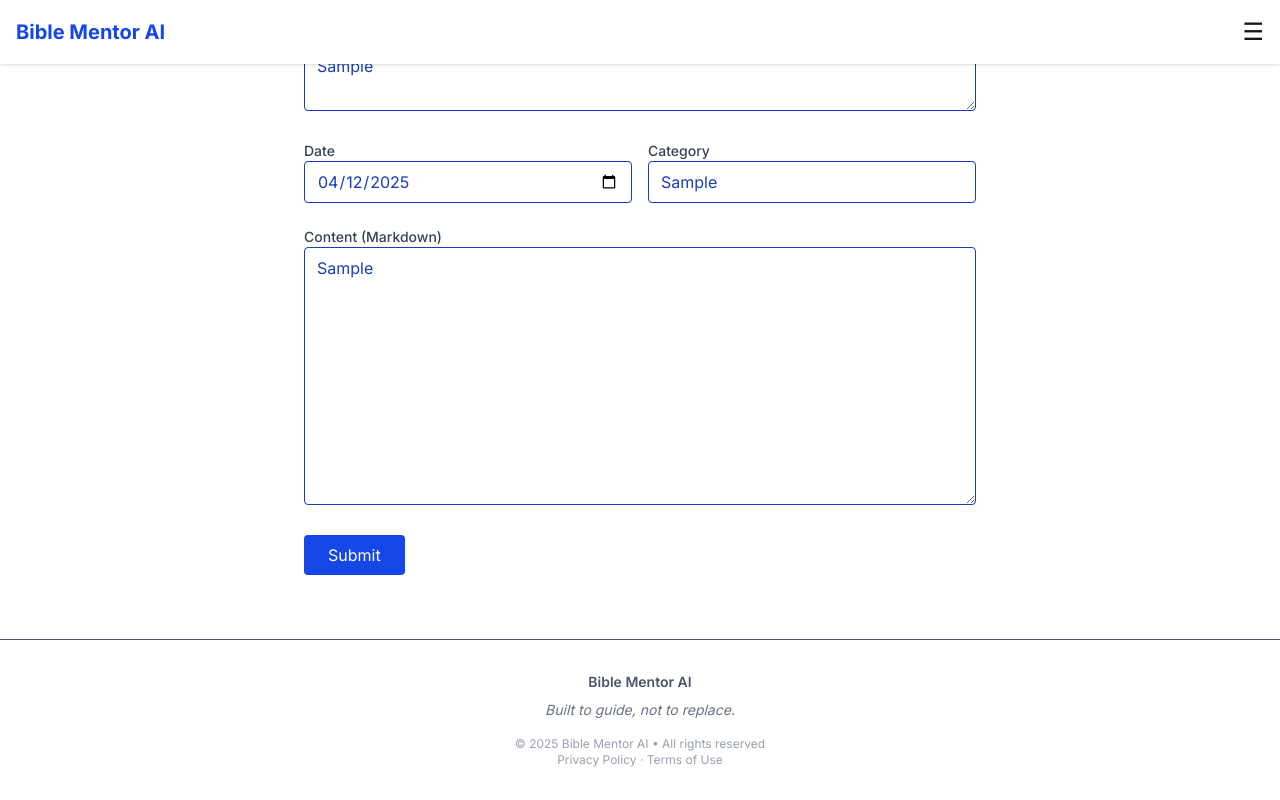
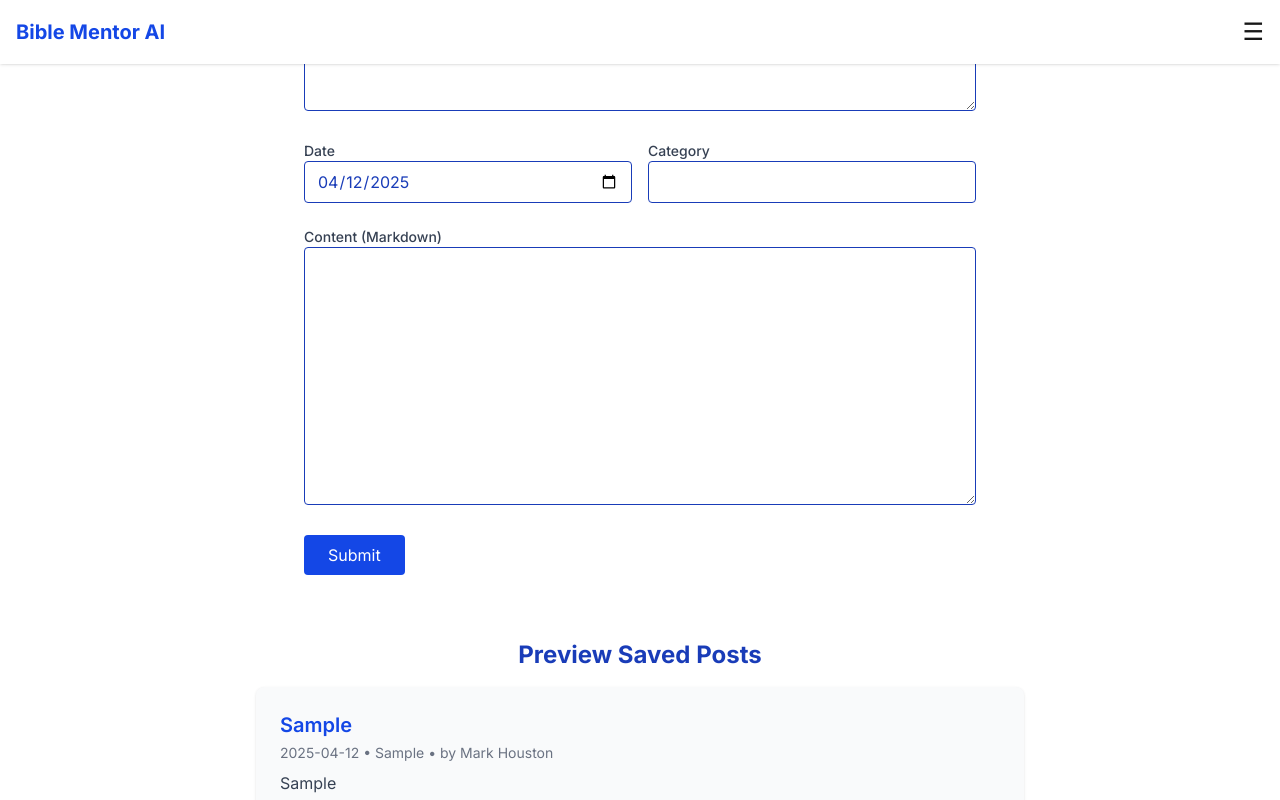
Before and after one commit to houstonmarkw/bible-mentor-ai-frontend, a Next.js app: page /admin/blog in a window 1280 px wide. Both pictures are taken after typing "Sample", "Sample", "Sample", "Sample", "Sample" into the empty fields and a click on the button "Submit". Shown: the part 403-1203 px from the top of the page. Built offline with nearby package versions, Linux system fonts and the light colour scheme.

Commit message:
admin panel blog preview

```diff
--- a/src/app/admin/blog/page.tsx
+++ b/src/app/admin/blog/page.tsx
@@ -2,9 +2,20 @@
 
 import { useState } from 'react';
 import Head from 'next/head';
+import Link from 'next/link';
+
+type BlogPost = {
+  title: string;
+  slug: string;
+  summary: string;
+  date: string;
+  author: string;
+  category: string;
+  content: string;
+};
 
 export default function AdminBlogPage() {
-  const [form, setForm] = useState({
+  const [form, setForm] = useState<BlogPost>({
     title: '',
     slug: '',
     summary: '',
@@ -14,6 +25,7 @@ export default function AdminBlogPage() {
     content: '',
   });
 
+  const [savedPosts, setSavedPosts] = useState<BlogPost[]>([]);
   const [submitted, setSubmitted] = useState(false);
 
   const handleChange = (e: React.ChangeEvent<HTMLInputElement | HTMLTextAreaElement>) => {
@@ -29,8 +41,20 @@ export default function AdminBlogPage() {
       return;
     }
 
-    console.log('📝 New blog post data:', form);
+    const newPost = { ...form };
+    setSavedPosts((prev) => [...prev, newPost]);
+    console.log('📝 New blog post data:', newPost);
+
     setSubmitted(true);
+    setForm({
+      title: '',
+      slug: '',
+      summary: '',
+      date: new Date().toISOString().slice(0, 10),
+      author: 'Mark Houston',
+      category: '',
+      content: '',
+    });
   };
 
   return (
@@ -45,7 +69,7 @@ export default function AdminBlogPage() {
 
           {submitted && (
             <div className="bg-green-100 text-green-700 px-4 py-2 rounded mb-6 text-sm text-center">
-              Post submitted! Check the console — Firestore integration coming next.
+              Post submitted! Preview added below.
             </div>
           )}
 
@@ -124,6 +148,22 @@ export default function AdminBlogPage() {
             </button>
           </form>
         </div>
+
+        {/* 📝 Blog Post Preview List */}
+        {savedPosts.length > 0 && (
+          <div className="max-w-3xl mx-auto mt-16 space-y-10">
+            <h2 className="text-2xl font-bold text-blue-800 mb-4 text-center">Preview Saved Posts</h2>
+            {savedPosts.map((post, idx) => (
+              <div key={idx} className="bg-gray-50 p-6 rounded-lg shadow-sm">
+                <h3 className="text-xl font-semibold text-blue-700">{post.title}</h3>
+                <p className="text-sm text-gray-500 mt-1">
+                  {post.date} • {post.category} • by {post.author}
+                </p>
+                <p className="text-gray-700 mt-2">{post.summary}</p>
+              </div>
+            ))}
+          </div>
+        )}
       </section>
     </>
   );
```
